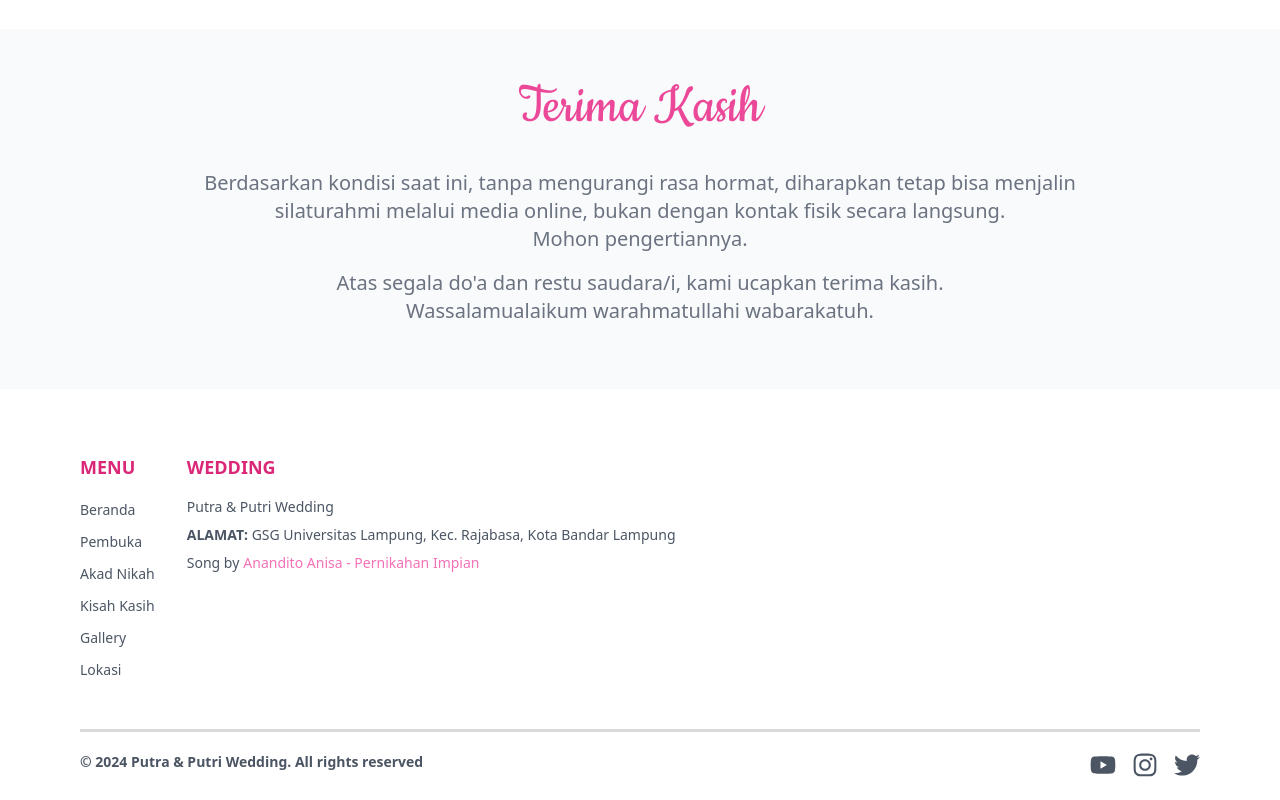
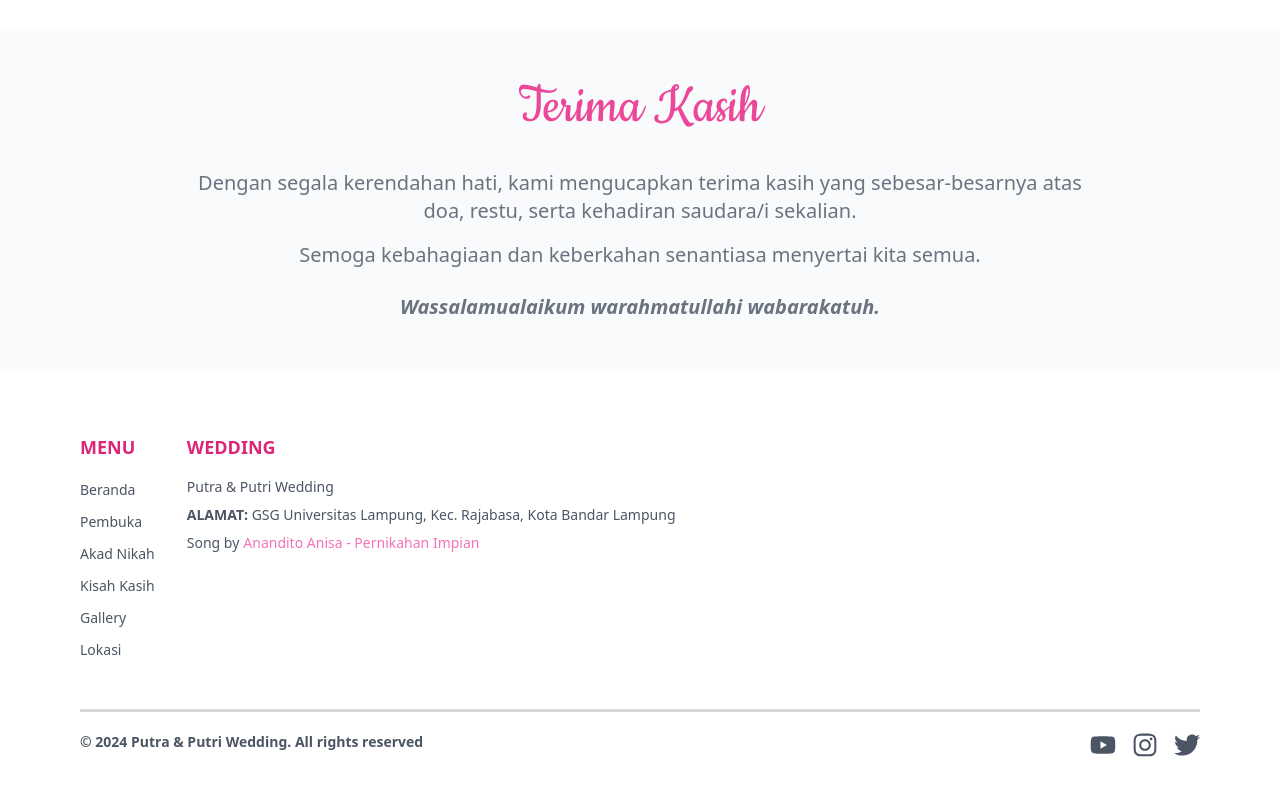
Before and after one commit to maldikurniawan/wedding, a React (Vite) app: page / in a window 1280 px wide. Shown: the part 6596-7396 px from the top of the page. Built offline with nearby package versions, Linux system fonts and the light colour scheme.

Commit message:
fix thanks

```diff
--- a/src/pages/Thanks.jsx
+++ b/src/pages/Thanks.jsx
@@ -9,15 +9,15 @@ const Thanks = () => {
         </h1>
       </div>
 
-      <div className="text-base sm:text-lg md:text-xl text-gray-500 leading-tight text-center max-w-4xl mx-auto">
+      <div className="text-base sm:text-lg md:text-xl text-gray-500 leading-relaxed text-center max-w-4xl mx-auto">
         <p>
-          Berdasarkan kondisi saat ini, tanpa mengurangi rasa hormat, diharapkan tetap bisa menjalin silaturahmi melalui media online, bukan dengan kontak fisik secara langsung.
+          Dengan segala kerendahan hati, kami mengucapkan terima kasih yang
+          sebesar-besarnya atas doa, restu, serta kehadiran saudara/i sekalian.
         </p>
-        <p className="mb-4">
-          Mohon pengertiannya.
+        <p className="mt-4">
+          Semoga kebahagiaan dan keberkahan senantiasa menyertai kita semua.
         </p>
-        <p className="mb-4">
-          Atas segala do'a dan restu saudara/i, kami ucapkan terima kasih. <br />
+        <p className="mt-6 font-semibold italic">
           Wassalamualaikum warahmatullahi wabarakatuh.
         </p>
       </div>
```
